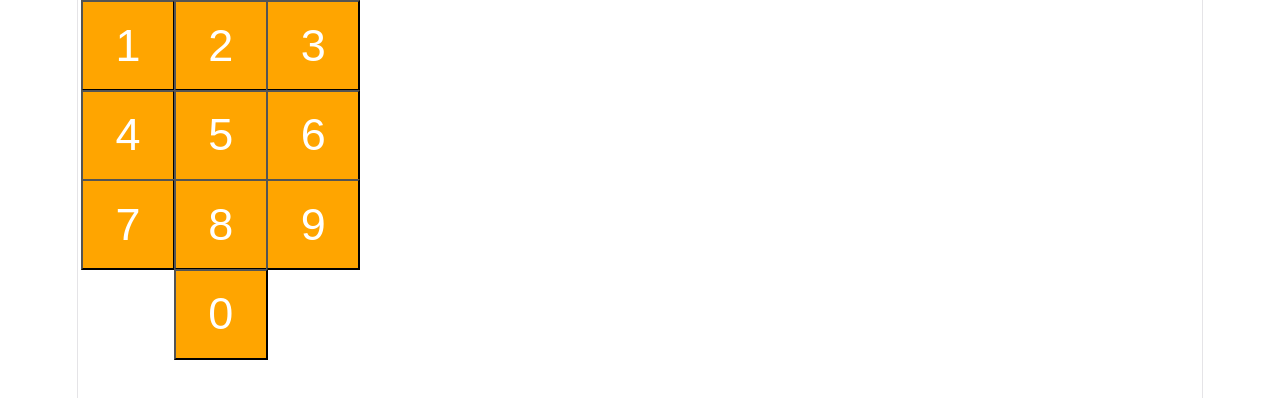
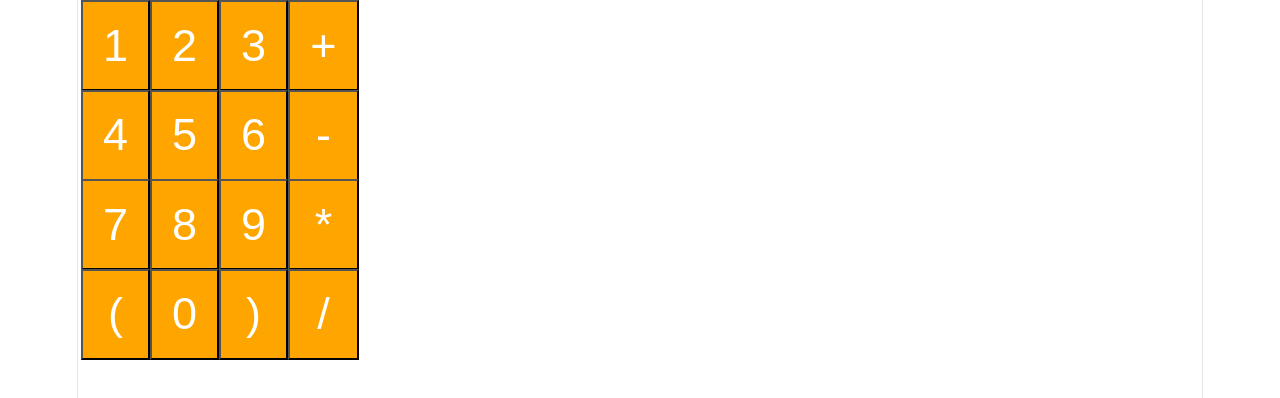
Before and after one commit to chriswee168/react-calculator, a React (Vite) app: page / in a window 1280 px wide. Shown: the top 398 px of the page. Built offline with nearby package versions, Linux system fonts and the light colour scheme.

Commit message:
Replace static elements with iterator
Improve code reuse.

```diff
--- a/src/CalcTable.jsx
+++ b/src/CalcTable.jsx
@@ -11,29 +11,38 @@ import styles from './CalcTable.module.css'
  * @returns CalcTable component.
  */
 export default function CalcTable({equationState, updateEquation}) {
+
+  // Row labels for calculator buttons.
+  const rowLabels = [
+    ['1', '2', '3', '+'],
+    ['4', '5', '6', '-'],
+    ['7', '8', '9', '*'],
+    ['(', '0', ')', '/']
+  ];
+
   return (
     <>
       <table className={styles.calcTable}>
         <tbody>
-          <tr>
-            <td><CalcButton calcLabel="1" borderRadii={[0, 0, 0, 0]}/></td>
-            <td><CalcButton calcLabel="2" borderRadii={[0, 0, 0, 0]}/></td>
-            <td><CalcButton calcLabel="3" borderRadii={[0, 0, 0, 0]}/></td>
-          </tr>
-          <tr>
-            <td><CalcButton calcLabel="4" borderRadii={[0, 0, 0, 0]}/></td>
-            <td><CalcButton calcLabel="5" borderRadii={[0, 0, 0, 0]}/></td>
-            <td><CalcButton calcLabel="6" borderRadii={[0, 0, 0, 0]}/></td>
-          </tr>
-          <tr>
-            <td><CalcButton calcLabel="7" borderRadii={[0, 0, 0, 0]}/></td>
-            <td><CalcButton calcLabel="8" borderRadii={[0, 0, 0, 0]}/></td>
-            <td><CalcButton calcLabel="9" borderRadii={[0, 0, 0, 0]}/></td>
-          </tr>
-          <tr>
-            <td />
-            <td><CalcButton calcLabel="0" borderRadii={[0, 0, 0, 0]}/></td>
-          </tr>
+          {
+            rowLabels.map((row) => (
+              <tr>
+                {
+                  row.map((label) => (
+                    <td>
+                      <CalcButton
+                        calcLabel={label}
+                        borderRadii={[0, 0, 0, 0]}
+                        equationState={equationState}
+                        updateEquation={updateEquation}
+                      />
+                    </td>
+                  ))
+                }
+              </tr>
+            ))
+          }
+
         </tbody>
       </table>
     </>
```
